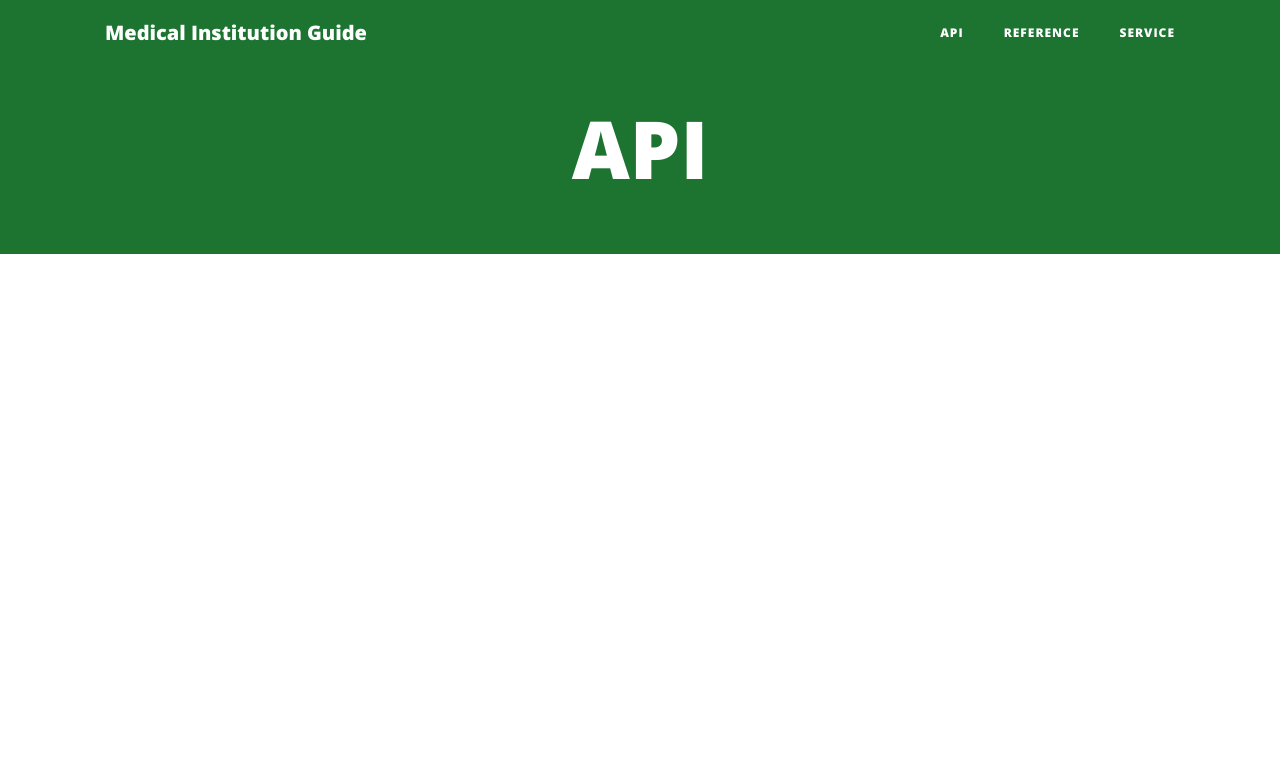
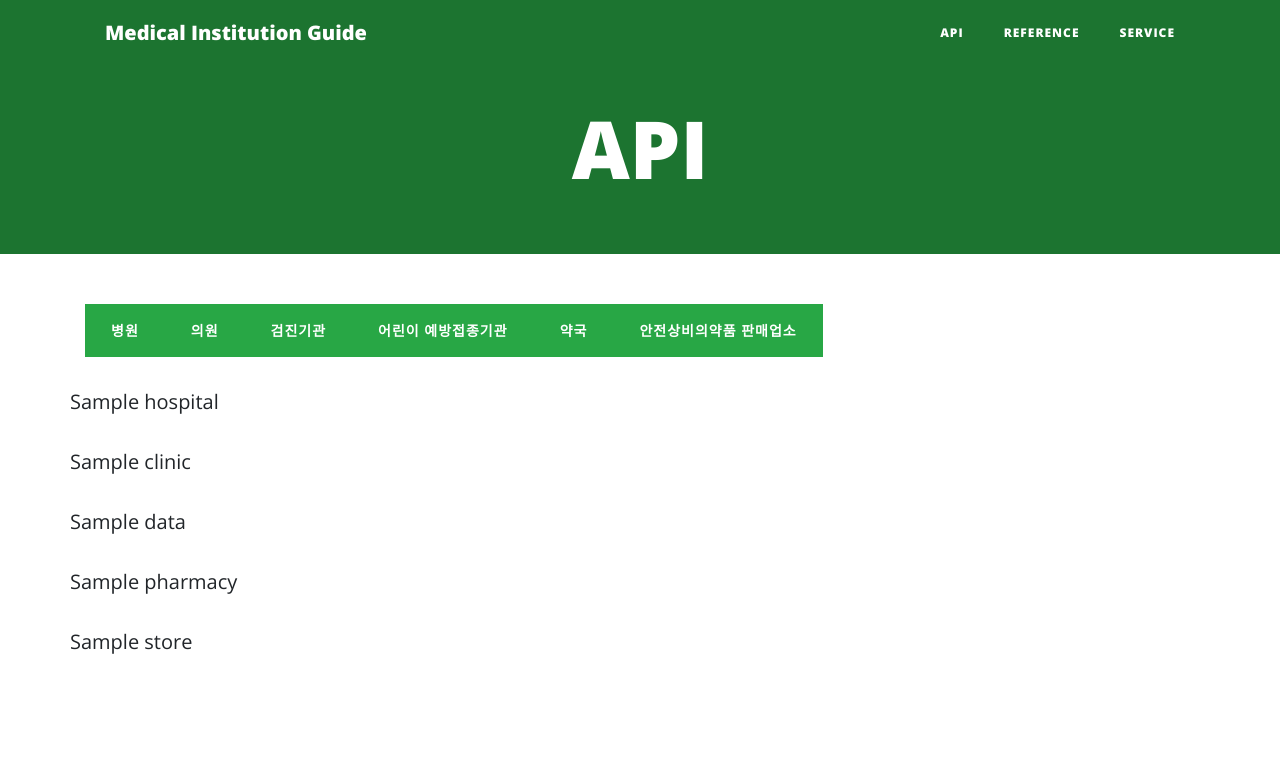
Before and after one commit to namnoo/Service-computing-Termproject, a Flask app: template templates/restapi_execute.html in a window 1280 px wide. Shown: the top 771 px of the page. Run offline with Flask 2, Linux system fonts and the light colour scheme; the template is opened without the code that fills it: most values are stand-ins (such as "Sample title", 1, 10 or a date in 2020); parts of the project's set-up code (start-up, migrations or seed data) failed here and were passed over; some libraries are stand-ins or nearby versions.

Commit message:
children hospital api

```diff
--- a/requirement.txt
+++ b/requirement.txt
@@ -1,8 +1,10 @@
 aniso8601==8.0.0
 certifi==2019.9.11
+chardet==3.0.4
 Click==7.0
 Flask==1.1.1
 Flask-RESTful==0.3.7
+idna==2.8
 itsdangerous==1.1.0
 Jinja2==2.10.3
 MarkupSafe==1.1.1
@@ -10,7 +12,10 @@ numpy==1.17.4
 pandas==0.25.3
 python-dateutil==2.8.1
 pytz==2019.3
+requests==2.22.0
 six==1.13.0
 SQLAlchemy==1.3.11
+urllib3==1.25.7
 Werkzeug==0.16.0
 wincertstore==0.2
+xmltodict==0.12.0
--- a/templates/index.html
+++ b/templates/index.html
@@ -26,7 +26,7 @@
                     <div class="slide-text slide_style_center">
                         <h1 data-animation="animated flipInX">Medical Institution Guide</h1>
                         <p data-animation="animated lightSpeedIn">Please click on the menu.</p>
-                        <a href="/api/execute" class="btn btn-default" data-animation="animated fadeInUp">API</a>
+                        <a href="/api" class="btn btn-default" data-animation="animated fadeInUp">API</a>
                         <a href="/api/reference" class="btn btn-default" data-animation="animated fadeInDown">Reference</a>
                         <a href="/service" class="btn btn-default" data-animation="animated fadeInUp">Service Page</a>
                     </div>
--- a/templates/restapi_execute.html
+++ b/templates/restapi_execute.html
@@ -6,7 +6,31 @@
 <div class="container">
     <div class="row">
         <div class="media col-lg-12 col-md-12 mx-auto">
-            <p class="result"></p>
+            <a class="btn btn-success" href="hospital/서울/종로구">병원</a>
+            <a class="btn btn-success" href="clinic/서울/종로구">의원</a>
+            <a class="btn btn-success" href="/">검진기관</a>
+            <a class="btn btn-success" href="children/서울/종로구">어린이 예방접종기관</a>
+            <a class="btn btn-success" href="pharmacy/서울/종로구">약국</a>
+            <a class="btn btn-success" href="store/서울/종로구">안전상비의약품 판매업소</a>
+        </div>
+    </div>
+    <div class="row">
+        <div class="text">
+            {% for h in hospital %}
+                <p style="margin-bottom:0px;">{{h}}</p>
+            {% endfor %}
+            {% for c in clinic %}
+                <p style="margin-bottom:0px;">{{c}}</p>
+            {% endfor %}
+            {% for d in data %}
+                <p style="margin-bottom:0px;">{{d}}</p>
+            {% endfor %}
+            {% for p in pharmacy %}
+                <p style="margin-bottom:0px;">{{p}}</p>
+            {% endfor %}
+            {% for s in store %}
+                <p style="margin-bottom:0px;">{{s}}</p>
+            {% endfor %}
         </div>
     </div>
 </div>
--- a/templates/template.html
+++ b/templates/template.html
@@ -41,7 +41,7 @@
       <div class="collapse navbar-collapse" id="navbarResponsive">
         <ul class="navbar-nav ml-auto">
           <li class="nav-item">
-            <a class="nav-link" href="/api/execute">API</a>
+            <a class="nav-link" href="/api">API</a>
           </li>
           <li class="nav-item">
             <a class="nav-link" href="/api/reference">Reference</a>
@@ -74,6 +74,9 @@
   {% endblock%}
 
   <!-- Footer -->
+  <footer>
+  </footer>
+
   <!--
   <footer>
     <div class="container">
```
Also changed, not shown: children_hospital/children_hospital_search_module.py (+10 -7 lines), restapi.py (+50 -1 lines).
